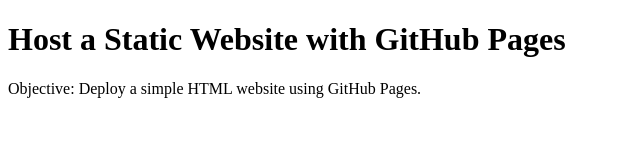
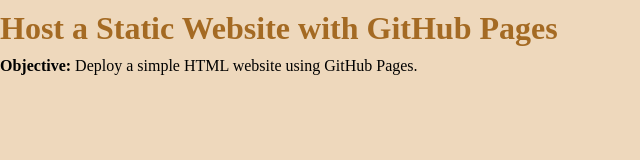
Before and after one commit to bhumikarepo01/Task_6, a plain HTML site: page index.html in a window 1280 px wide. Shown: the whole page, without its empty margins (0-640 px from the left). Drawn offline with Linux system fonts and the light colour scheme.

Commit message:
Changes in index file

```diff
--- a/index.html
+++ b/index.html
@@ -4,9 +4,10 @@
     <meta charset="UTF-8">
     <meta name="viewport" content="width=device-width, initial-scale=1.0">
     <title>Task 6</title>
+    <link rel="stylesheet" href="style.css">
 </head>
 <body>
     <h1> Host a Static Website with GitHub Pages</h1>
-    <p>Objective: Deploy a simple HTML website using GitHub Pages.</p>
+    <p><b>Objective:</b> Deploy a simple HTML website using GitHub Pages.</p>
 </body>
 </html>
```
